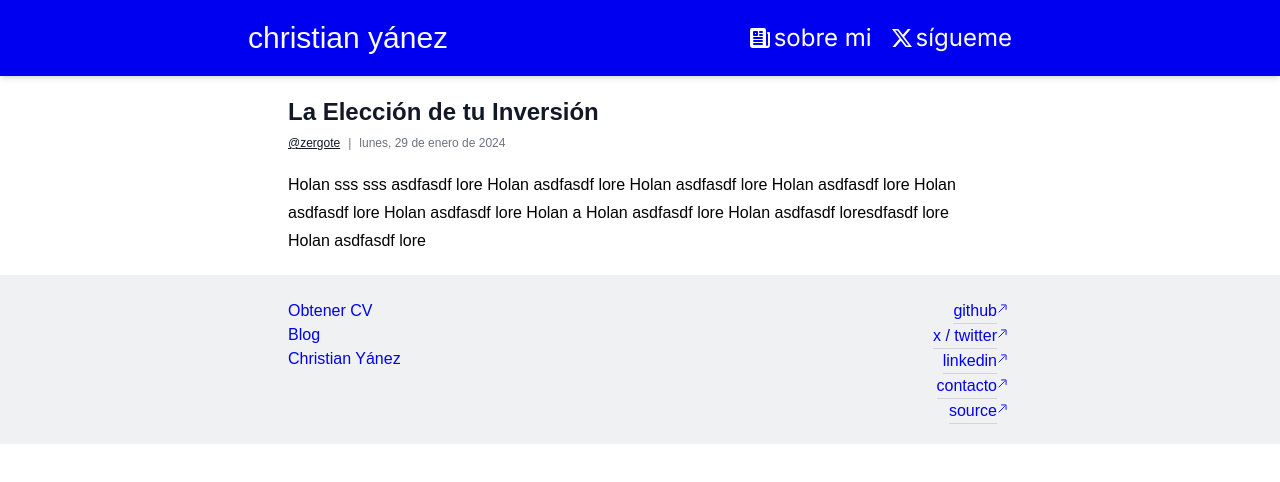
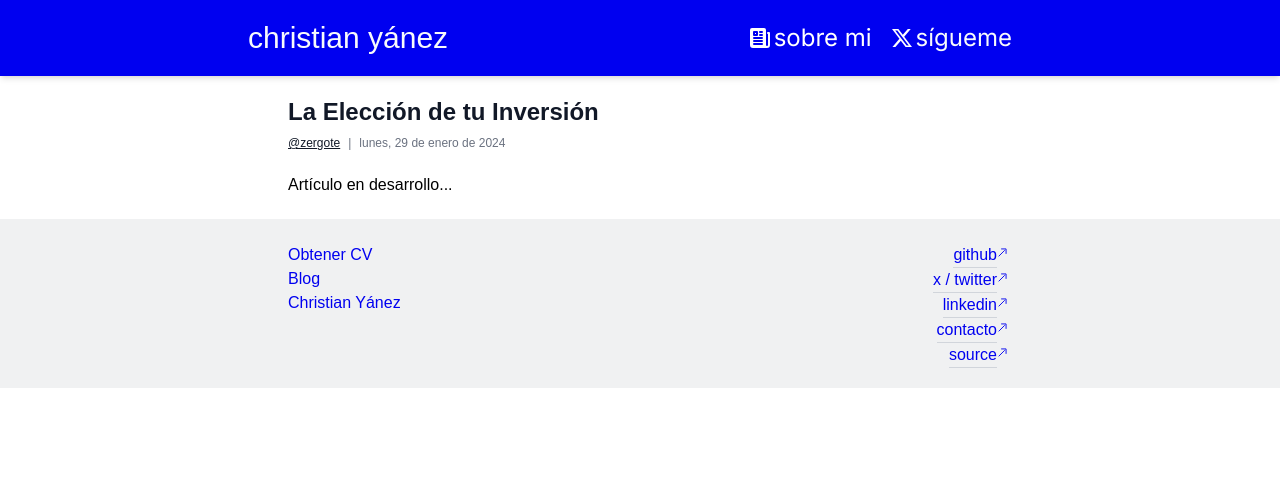
Before and after one commit to zergote/site, a Next.js app: page /2024/la-eleccion-de-tu-inversion in a window 1280 px wide. Shown: the top 482 px of the page. Built offline with nearby package versions, Linux system fonts and the light colour scheme; a web font is replaced by a local one.

Commit message:
chore: :recycle: add text to article mdx

```diff
--- a/src/app/(blog)/2024/la-eleccion-de-tu-inversion/Post.mdx
+++ b/src/app/(blog)/2024/la-eleccion-de-tu-inversion/Post.mdx
@@ -1,3 +1 @@
-Holan sss
-sss
-asdfasdf lore Holan asdfasdf lore Holan asdfasdf lore Holan asdfasdf lore Holan asdfasdf lore Holan asdfasdf lore Holan a Holan asdfasdf lore Holan asdfasdf loresdfasdf lore Holan asdfasdf lore
+Artículo en desarrollo...
```
